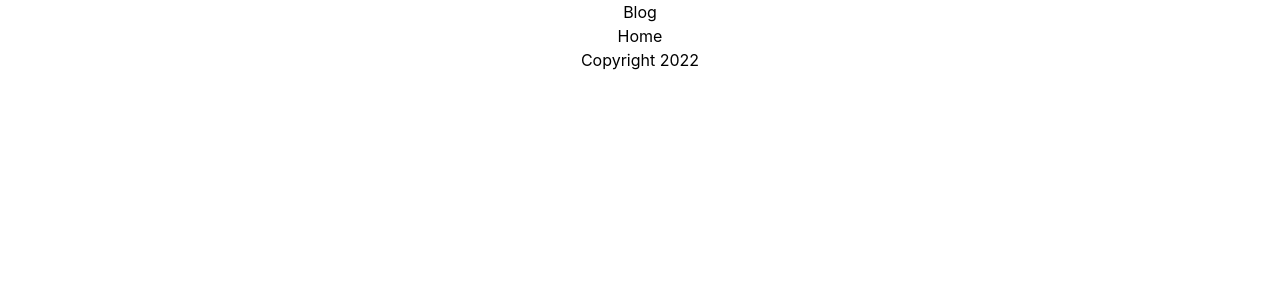
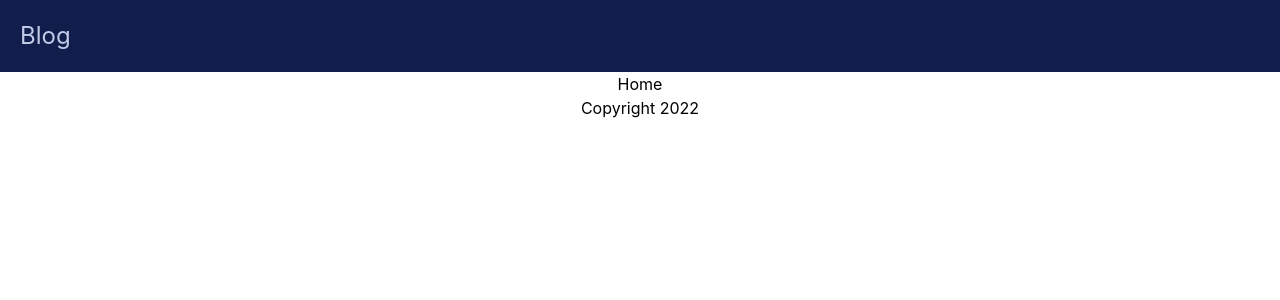
Before and after one commit to DeadpanCakes/BlogFrontEnd, a React (Create React App) app: page / in a window 1280 px wide. Shown: the top 300 px of the page. Built offline with nearby package versions, Linux system fonts and the light colour scheme.

Commit message:
styled header

```diff
--- a/src/components/header/Header.js
+++ b/src/components/header/Header.js
@@ -1,9 +1,12 @@
 import { Link } from "react-router-dom";
 
 const Header = () => {
+  const styleClasses = "flex p-5 bg-[#111D4A] text-[#C2CAE8] text-2xl";
+  const logoStyle = "hover:drop-shadow-darkxl"
+
   return (
-    <header>
-      <Link to="/">
+    <header className={styleClasses}>
+      <Link className={logoStyle} to="/">
         <h1>Blog</h1>
       </Link>
     </header>
```
